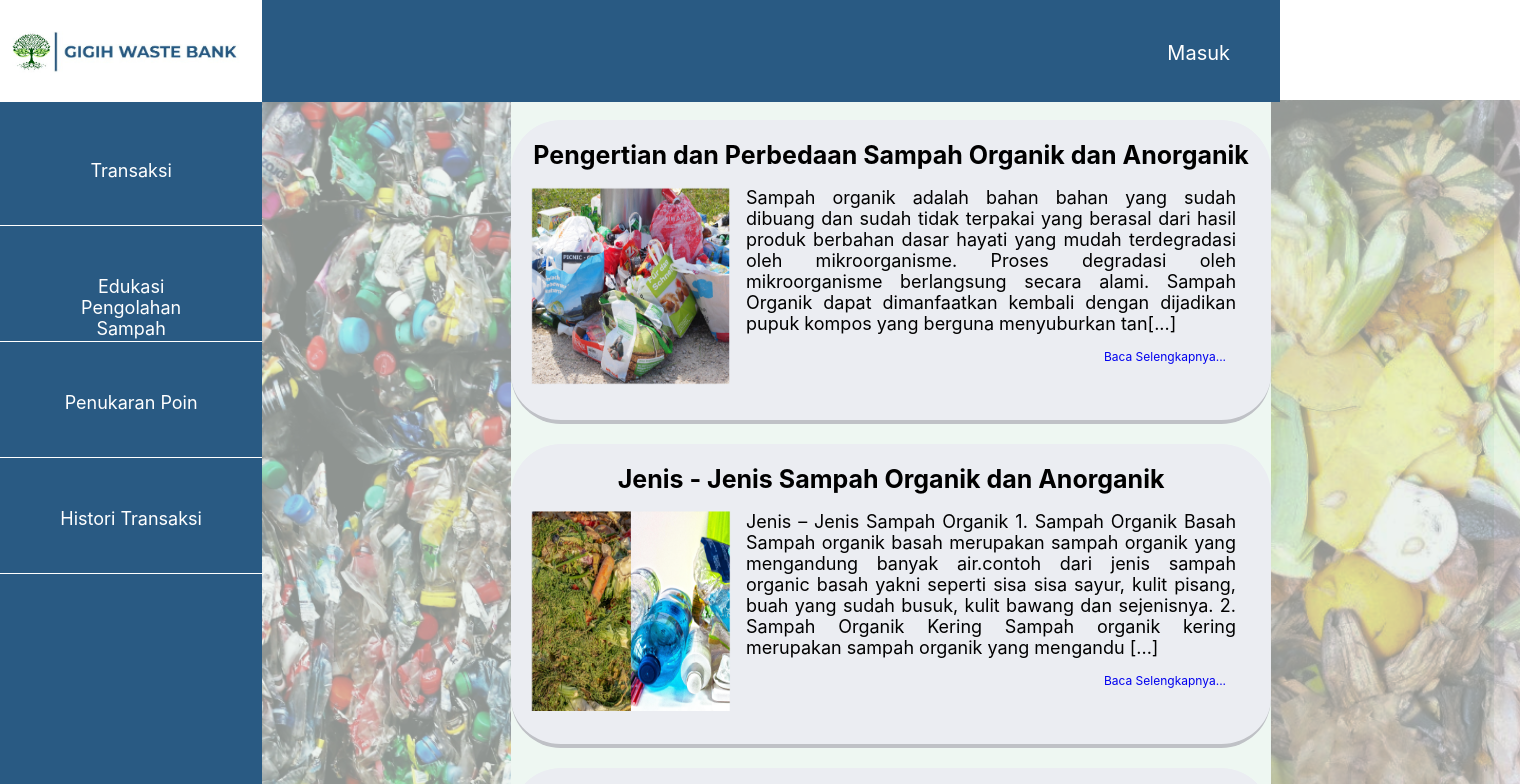
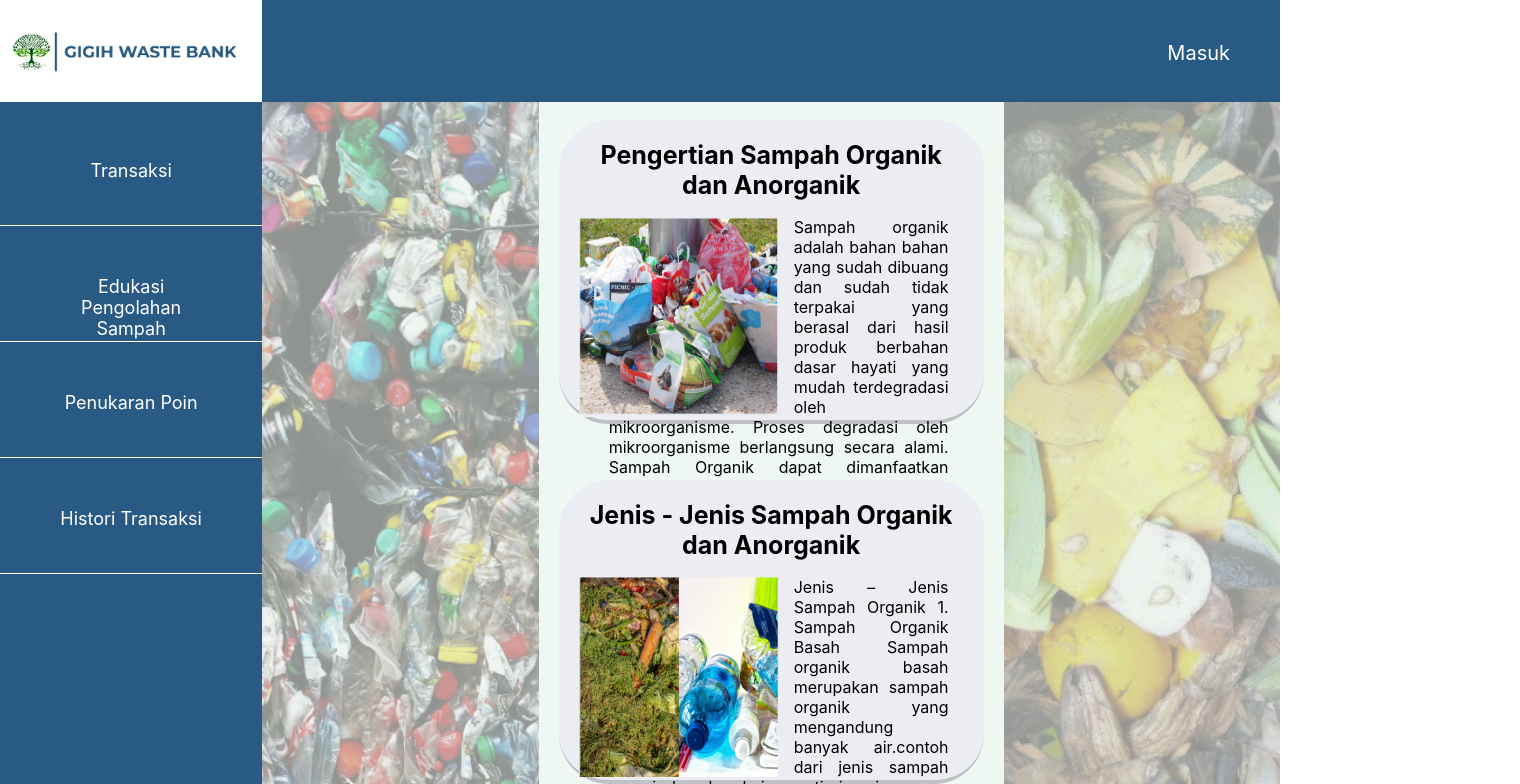
Before and after one commit to cykrya/gigih-waste-bank, a React (Create React App) app: page /edukasi in a window 1280 px wide. Shown: the top 784 px of the page, 1520 px wide, since content can reach past the window. Built offline with nearby package versions, Linux system fonts and the light colour scheme.

Commit message:
slight changes

```diff
--- a/src/App.css
+++ b/src/App.css
@@ -48,5 +48,7 @@ a {
 .page {
     margin-top: 100px;
     width: 100%;
+    height: 1080px;
     background-color: #EEF7F2;
+    margin-left: 262.25px;
 }
--- a/src/components/SideBar/sidebar.css
+++ b/src/components/SideBar/sidebar.css
@@ -4,6 +4,7 @@
     min-height: 100vh;
     display: flex;
     justify-content: center;
+    position: fixed;
 }
 
 ul {
--- a/src/pages/edukasi/edukasi.css
+++ b/src/pages/edukasi/edukasi.css
@@ -9,10 +9,8 @@
     display: grid;
 }
 
-.content {
-    margin-top: 20px;
-    margin-left: auto;
-    margin-right: auto;
+.EdukasiContent {
+    margin: 20px;
     padding-left: 20px;
     padding-right: 20px;
     border-radius: 50px;
@@ -35,7 +33,7 @@
 
 .isi {
     margin-left: 15px;
-    font-size: 18px;
+    font-size: 16px;
     padding: 0px 15px;
     text-align: justify;
 }
--- a/src/pages/edukasi/edukasi.js
+++ b/src/pages/edukasi/edukasi.js
@@ -12,21 +12,24 @@ export default function Edukasi() {
     <div className="page sub-container">
       <LeftPanel />
       <div className="edukasi-wrapper">
-        <div className="content">
-          <h1 className="h1-edukasi">Pengertian dan Perbedaan Sampah Organik dan Anorganik</h1>
+
+        <div className="EdukasiContent">
+          <h1 className="h1-edukasi">Pengertian Sampah Organik dan Anorganik</h1>
           <div className="content-details">
             <img src='/img/c1.png' alt="jpg" className='icon c1'></img>
             <div className="isi c1">Sampah organik adalah bahan bahan yang sudah dibuang dan sudah tidak terpakai
             yang berasal dari hasil produk berbahan dasar hayati yang mudah terdegradasi oleh mikroorganisme.
             Proses degradasi oleh mikroorganisme berlangsung secara alami. Sampah Organik dapat dimanfaatkan
-            kembali dengan dijadikan pupuk kompos yang berguna menyuburkan tan[...]</div>
+            kembali dengan dijadikan pupuk kompos yang berguna menyuburkan  tanaman. Sampah anorganik adalah bahan bahan yang
+            sudah dibuang dan sudah tid[...]
+            </div>
               <Link to="/Aone">
                   <a className= "moredetails">Baca Selengkapnya...</a>
                 </Link>
           </div>
         </div>
 
-        <div className="content">
+        <div className="EdukasiContent">
           <h1 className="h1-edukasi">Jenis - Jenis Sampah Organik dan Anorganik</h1>
           <div className="content-details">
             <img src='/img/c2.png' alt="jpg" className='icon c2'></img>
@@ -37,8 +40,8 @@ export default function Edukasi() {
                 bawang dan sejenisnya.
 
                 2. Sampah Organik Kering
-                Sampah organik kering merupakan sampah organik yang mengandu
-                [...]
+                Sampah organik kering merupakan sampah organik yang  mengandung sedikit air. Contoh dari jenis sampah organik
+                kering yakni seperti kayu, ranting p[...]
               </div>
               <Link to="/Atwo">
                 <a className= "moredetails">Baca Selengkapnya...</a>
@@ -46,7 +49,7 @@ export default function Edukasi() {
           </div>
         </div>
 
-        <div className="content">
+        <div className="EdukasiContent">
           <h1 className="h1-edukasi">Cara Mengolah Sampah Organik Bekas Menjadi Pupuk</h1>
           <div className="content-details">
             <img src='/img/c3.png' alt="jpg" className='icon c3'></img>
@@ -55,7 +58,7 @@ export default function Edukasi() {
                 umumnya tidak menyebabkan tanah dan tanaman menjadi rusak walaupun digunakan sesering mungkin.
                 mengandung Giberelin atau asam giberelat (GA), yaitu hormon perangsang pertumbuhan tanaman untuk
                 memicu munculnya bunga dan pembungaan yang serempak. memiliki bahan pengikat, sehingga larutan
-                pupuk yang diberikan ke permukaan[...]
+                pupuk yang diberikan ke permukaan tanah bisa lang[...]
               </div>
               <Link to="/Athree">
                 <a className= "moredetails c33">Baca Selengkapnya...</a>
--- a/src/pages/edukasi/edukasiPage/A1.js
+++ b/src/pages/edukasi/edukasiPage/A1.js
@@ -1,7 +1,9 @@
 export default function A1() {
     return (
       <div className="page">
-        <h1>A1</h1>
+        <h1>Pengertian dan Perbedaan Sampah Organik dan Anorganik</h1>
+        <img src='/img/c2.png' alt="jpg" className='icon c2'></img>
+        <p></p>
       </div>
     );
   }
```
